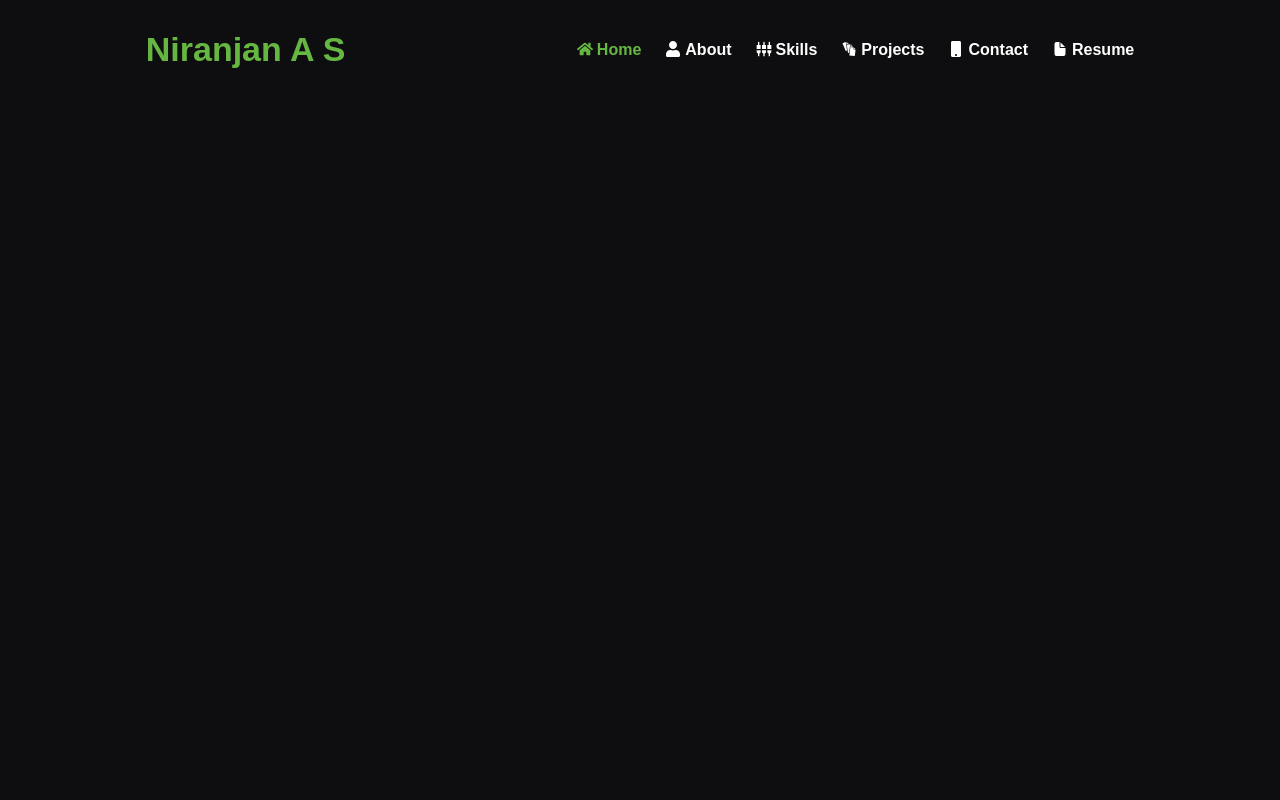
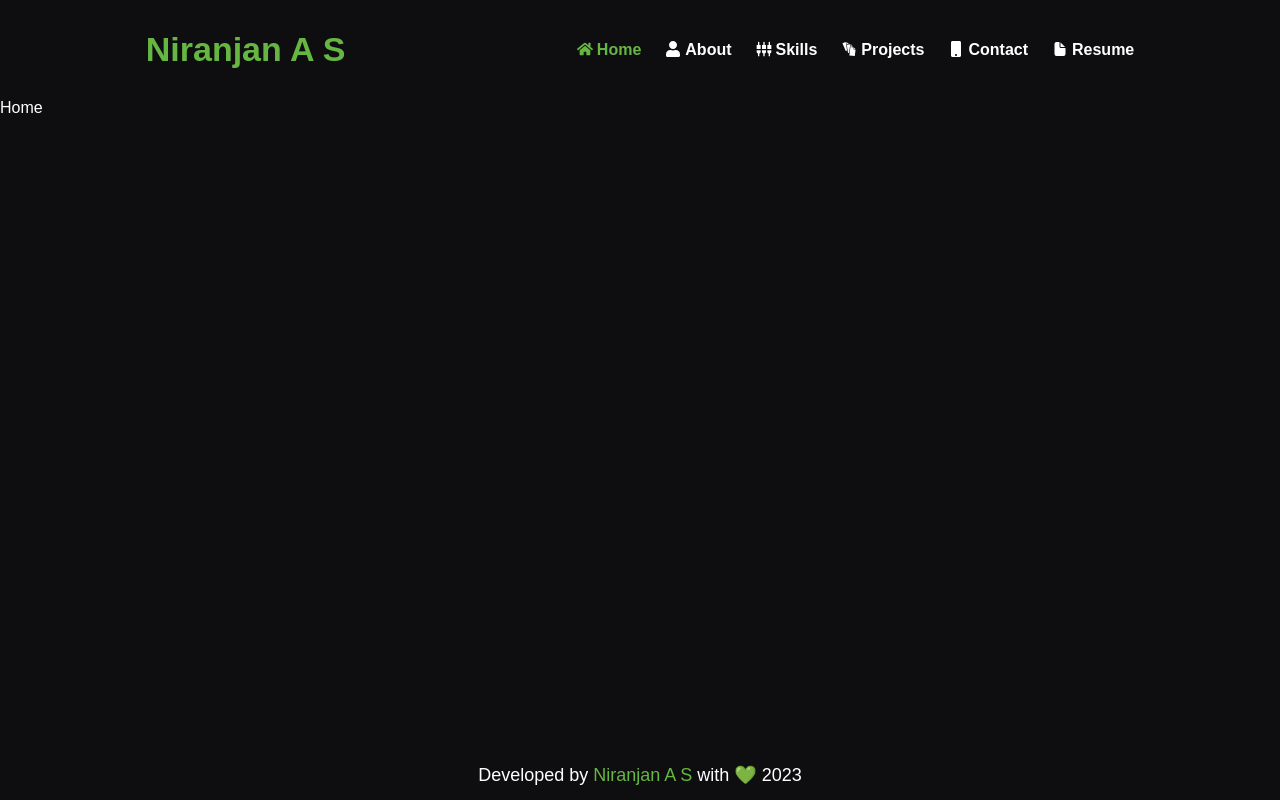
Before and after one commit to Niranjan-A-S/portfolio_, a React (Vite) app: page / in a window 1280 px wide. Built offline with nearby package versions, Linux system fonts and the light colour scheme.

Commit message:
feat: created the page footer

```diff
--- a/src/app-router.tsx
+++ b/src/app-router.tsx
@@ -1,8 +1,8 @@
 import { FC, createElement, memo, useCallback } from 'react';
 import { BrowserRouter, Route, Routes } from 'react-router-dom';
+import { AppLayout } from './components/app-layout';
 import { ROUTE_CONFIGURATIONS } from './data/metadata';
 import { IRouteOptions } from './typings';
-import { Navbar } from './components/navbar/navbar';
 
 export const AppRouter: FC = memo(() => {
 
@@ -12,10 +12,12 @@ export const AppRouter: FC = memo(() => {
 
     return (
         <BrowserRouter>
-            <Navbar />
-            <Routes>
-                {ROUTE_CONFIGURATIONS.map(renderRoute)}
-            </Routes>
+            <AppLayout>
+                <Routes>
+                    {ROUTE_CONFIGURATIONS.map(renderRoute)}
+                </Routes>
+            </AppLayout>
         </BrowserRouter>
+
     );
 });
--- /dev/null
+++ b/src/components/app-layout.tsx
@@ -0,0 +1,20 @@
+import { FC, memo } from 'react';
+import { IParentProps } from '../typings/component-props';
+import { Navbar } from './navbar/navbar';
+import { Footer } from './footer';
+import styled from 'styled-components';
+
+export const MainContainer = styled.div`
+    display: grid;
+    position: relative;
+    grid-template-rows: auto 1fr auto;
+    height: 100%;
+`;
+
+export const AppLayout: FC<IParentProps> = memo(({ children }) => (
+    <MainContainer>
+        <Navbar />
+        {children}
+        <Footer />
+    </MainContainer>
+));
--- /dev/null
+++ b/src/components/footer/index.tsx
@@ -0,0 +1,22 @@
+import { FC, memo } from 'react';
+import styled from 'styled-components';
+import { MY_NAME, Urls } from '../../data/constants';
+
+export const StyledFooter = styled.footer`
+    font-weight: 500;
+    font-size: 18px;
+    text-align: center;
+    padding: 14px;
+
+    & > a {
+        color: ${({ theme }) => theme.secondaryText};
+        font-size: inherit;
+    }
+
+    &> a:hover {
+        text-decoration: underline;
+    }
+`;
+export const Footer: FC = memo(() => <StyledFooter>
+    Developed by <a href={Urls.linkedin} target="_blank">{MY_NAME}</a> with 💚 {new Date().getFullYear()}
+</StyledFooter>);
--- a/src/components/navbar/navbar.tsx
+++ b/src/components/navbar/navbar.tsx
@@ -5,7 +5,7 @@ import { NavbarItems } from './navbar-items';
 
 export const StyledNavbar = styled.nav`
     padding: 30px 30px;
-    position: fixed;
+    position: sticky;
     display: grid;
     justify-items: center;
     grid-template-columns: repeat(2,auto);
--- a/src/data/constants.ts
+++ b/src/data/constants.ts
@@ -1 +1,5 @@
 export const MY_NAME = 'Niranjan A S';
+
+export enum Urls {
+    linkedin = 'https://www.linkedin.com/in/niranjan-as/',
+}
```
